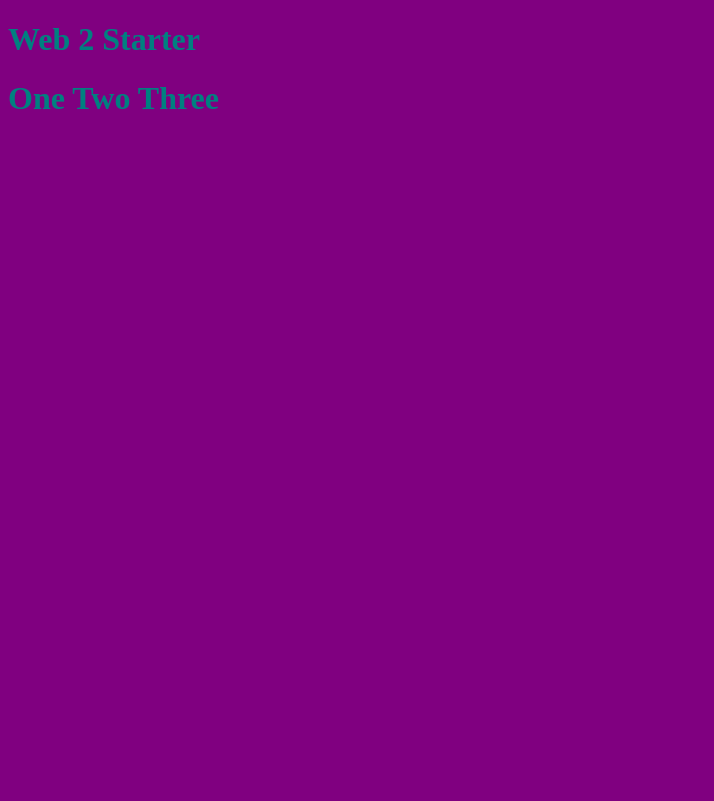
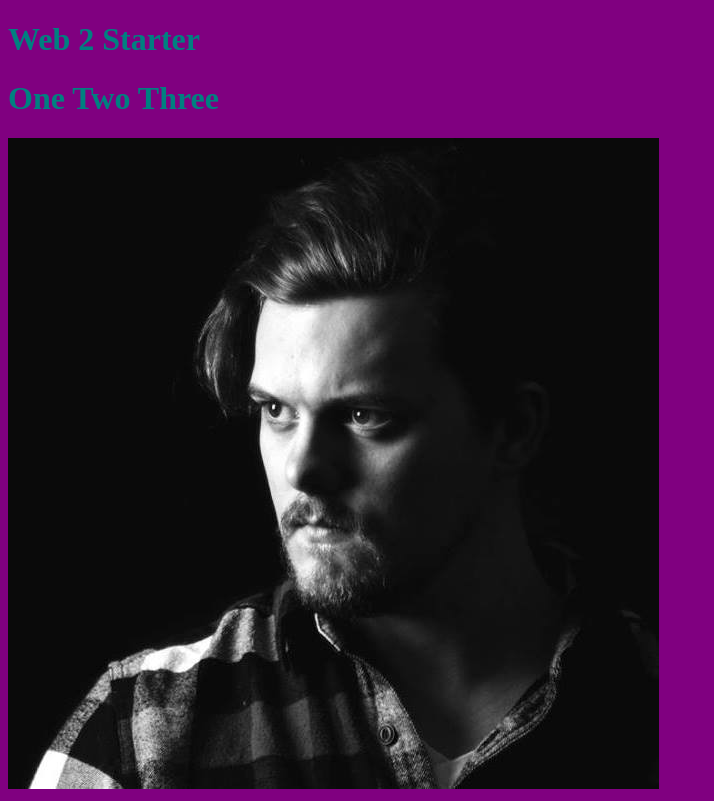
Before and after one commit to B3ST1156/web-2-starter, a plain HTML site: page index.html in a window 1280 px wide. Shown: the whole page, without its empty margins (0-714 px from the left). Drawn offline with nearby package versions, Linux system fonts and the light colour scheme.

Commit message:
Web 2 Continued again
Added images folder and image

```diff
--- a/index.html
+++ b/index.html
@@ -16,7 +16,8 @@
 
 </h1>
 
-
+<!--Images-->
+<img src="/img/16640742_10154322675400983_742151975916989825_n.jpg" alt="Photo of Myself">
 
 <!--jquery Library-->
 <script src="https://ajax.googleapis.com/ajax/libs/jquery/3.2.1/jquery.min.js"></script>
```
Also changed, not shown: img/16640742_10154322675400983_742151975916989825_n.jpg (added).
